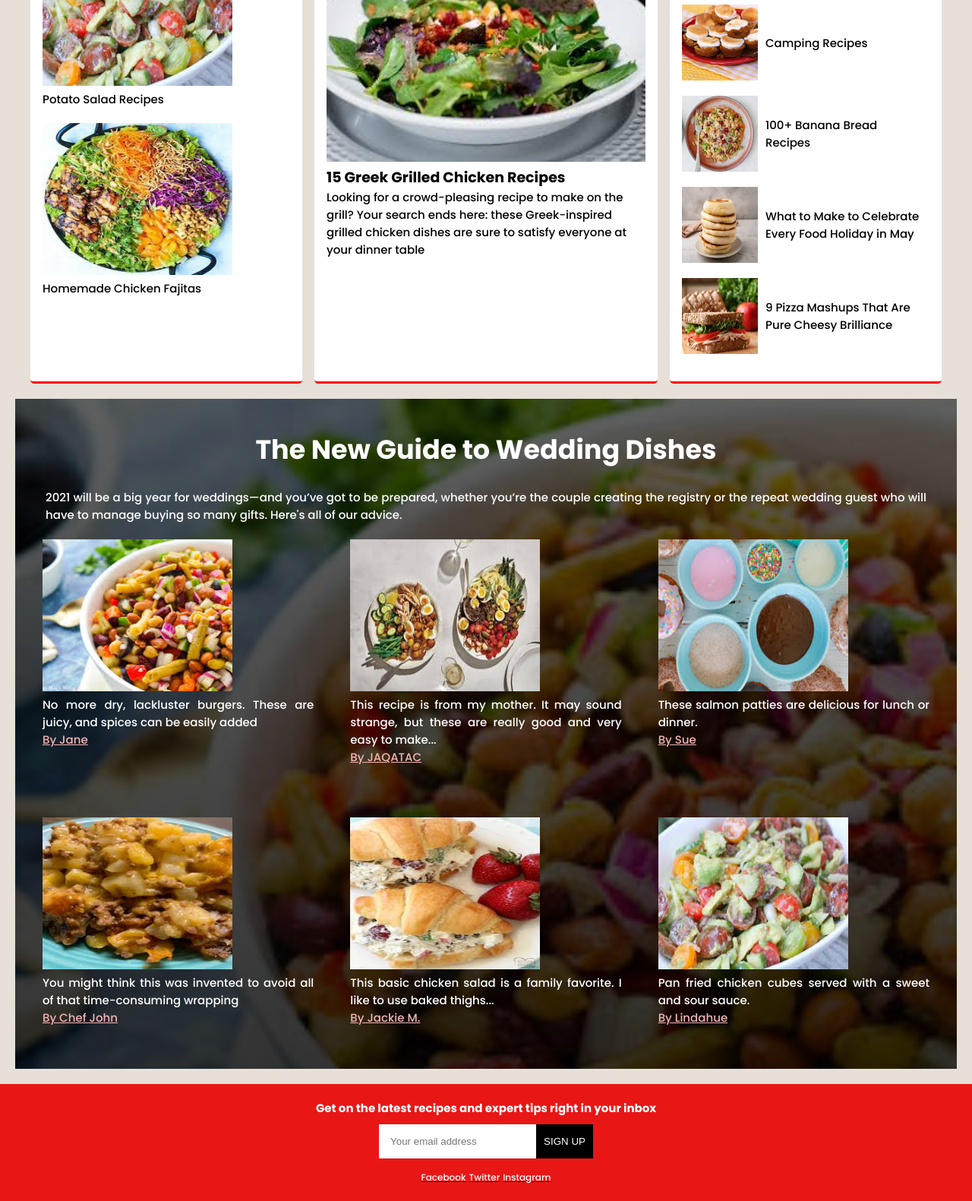
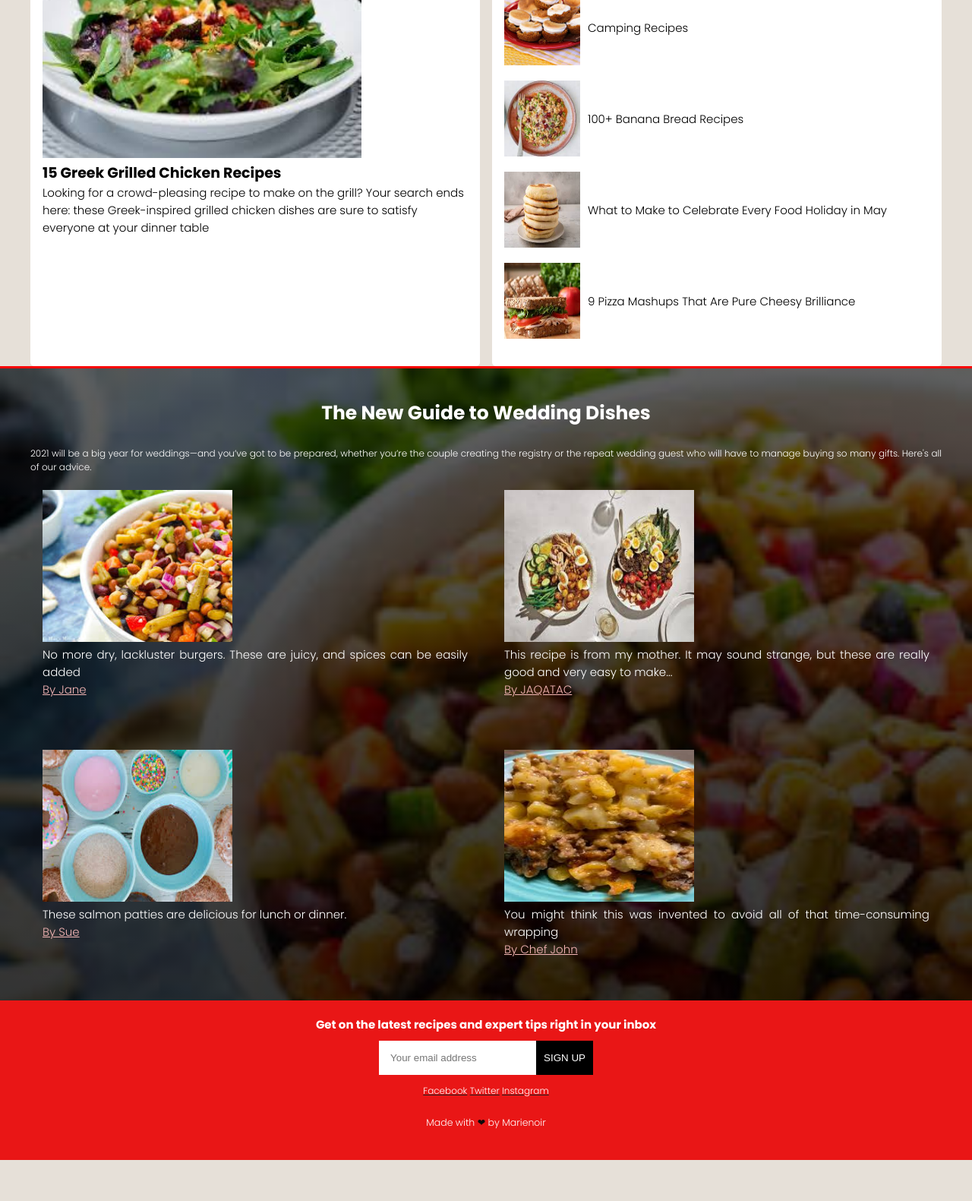
Before and after one commit to Marienoir/Food-Recipe-App, a plain HTML site: page index.html in a window 1280 px wide. Shown: the part 338-1919 px from the top of the page at 76% size. After the commit the page ends 1865 px from the top, so only its background shows below. Drawn offline with Linux system fonts and the light colour scheme.

Commit message:
made the site more responsive

```diff
--- a/index.html
+++ b/index.html
@@ -31,12 +31,12 @@
     </div>
     <main>
         <div class="row">
-            <div class="col border-red">
+            <!-- <div class="col border-red">
                 <img src="images/1.jpg" alt="food-image">
                 <p>Potato Salad Recipes</p>
                 <img src="images/2.jpg" alt="food-image">
                 <p>Homemade Chicken Fajitas</p>
-            </div>
+            </div> -->
             <div class="col border-red lg-image">
                 <img src="images/3.jpg" alt="food-image">
                 <h1>15 Greek Grilled Chicken Recipes</h1>
@@ -88,16 +88,7 @@
                 <p>You might think this was invented to avoid all of that time-consuming wrapping
                     <span><a target="_blank" href="https://www.allrecipes.com/cook/foodwisheswithchefjohn/">By Chef John</a></span></p>
             </div>
-            <div class="col">
-                <img src="images/13.jpg" alt="food-image">
-                <p>This basic chicken salad is a family favorite. I like to use baked thighs...
-                    <span><a target="_blank" href="https://www.allrecipes.com/cook/jmateyka@pacbell.net/">By Jackie M.</a></span></p>
-            </div>
-            <div class="col">
-                <img src="images/1.jpg" alt="food-image">
-                <p>Pan fried chicken cubes served with a sweet and sour sauce.
-                    <span><a target="_blank" href="https://www.allrecipes.com/cook/447155/">By Lindahue</a></span></p>
-            </div>
+
 
         </div>
 
--- a/style.css
+++ b/style.css
@@ -5,10 +5,11 @@
 }
 body{
     box-sizing: border-box;
-    font-size: 15px;
+    font-size: 12px;
     background-color: rgb(230, 224, 216);
     color: rgb(31, 30, 30);
     font-family: 'Poppins', sans-serif;
+    font-weight: 300;
 }
 nav{
     background-color: rgb(214, 14, 14);
@@ -22,7 +23,7 @@ nav ul{
 }
 nav ul li{
     display: inline;
-    margin-left: 30px;
+    margin-left: 20px;
 }
 nav a{
     text-decoration: none;
@@ -100,7 +101,7 @@ nav a{
 .food-recipe {
     background: rgb(230, 224, 216);
     display: flex;
-    border-bottom: 4px solid red;
+    border-bottom: 2px solid red;
     border-bottom-left-radius: 10px;
     border-bottom-right-radius: 10px;
     margin-bottom: 20px;
@@ -109,23 +110,23 @@ nav a{
     margin: 10px;
 }
 .food-details{
-    padding: 30px;
+    padding: 10px;
 }
 .food-details h3{
-    font-size: 30px;
+    font-size: 14px;
 }
 .food-details a{
     text-decoration: none;
     color: red;
-    margin-top: 50px;
+    margin-top: 20px;
 }
 .food-details p {
-    padding: 30px 0;
+    padding: 20px 0;
     line-height: 30px;
 }
 footer{
     background-color: rgb(233, 22, 22);
-    height: 190px;
+    height: 210px;
 }
 h4,
 .love-span{
@@ -177,7 +178,6 @@ nav a:hover{
     /* height: 4rem; */
 }
 .border-red{
-    border-bottom: 3px solid red;
     background-color: white;
 }
 .col h1{
@@ -213,12 +213,13 @@ nav a:hover{
  h2{
     text-align: center;
     padding: 20px;
-    font-size: 35px;
+    font-size: 25px;
 }
 .main-two {
     padding: 20px;
     color: white;
-    margin: 20px;
+    border-top: 3px solid red;
+    /* margin: 20px; */
     background-image: linear-gradient(rgba(0,0,0,0.627),rgba(0, 0, 0, 0.8)),url("images/9.jpg");
     /* background-image: url("images/8.jpg"); */
     background-repeat: no-repeat;
@@ -247,15 +248,10 @@ nav a:hover{
     .row{
         grid-template-columns: repeat(2,1fr);
     }
-    .sm-hide{
-        display: none;
-    }
 }
 @media (min-width:900px){
     .row{
-        grid-template-columns: repeat(3,1fr);
+        grid-template-columns: repeat(2,1fr);
     }
-    .sm-hide{
-        display: block;
-    }
+
 }
```
